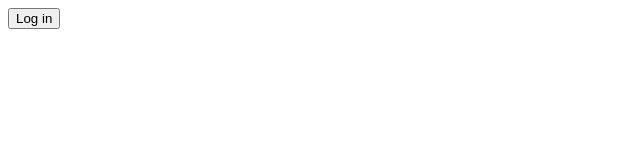
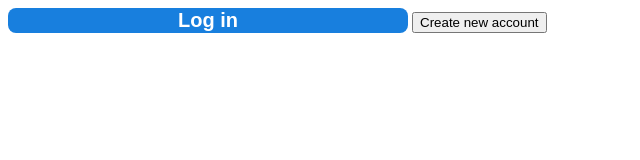
Before and after one commit to Kaushalya0421/Web1, a plain HTML site: page index.html in a window 1280 px wide. Shown: the whole page, without its empty margins (0-640 px from the left). Drawn offline with Linux system fonts and the light colour scheme.

Commit message:
Add files via upload

```diff
--- a/index.html
+++ b/index.html
@@ -6,10 +6,12 @@
 
     <title>css</title>
 
+    <link rel="stylesheet" href="style.css">
+
 </head>
 <body>
 
-    <button>Log in</button>
-
+    <button class="b1">Log in</button>
+    <button class="b2">Create new account</button>
 </body>
 </html>
--- a/style.css
+++ b/style.css
@@ -0,0 +1,11 @@
+.b1{
+
+    color: white;
+    background-color:rgb(24,127,222);
+    width : 400px;
+    height: 50;
+    font-size: 20px;
+    font-weight: bold;
+    border: none;
+    border-radius: 8px;
+}
```
